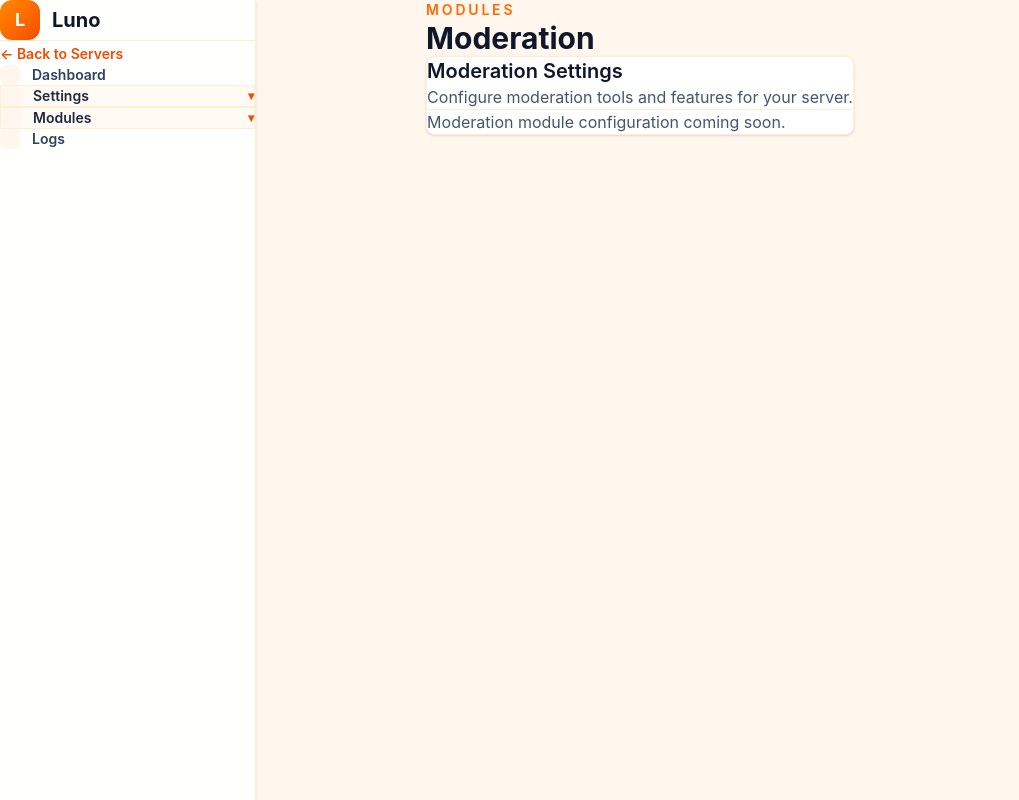
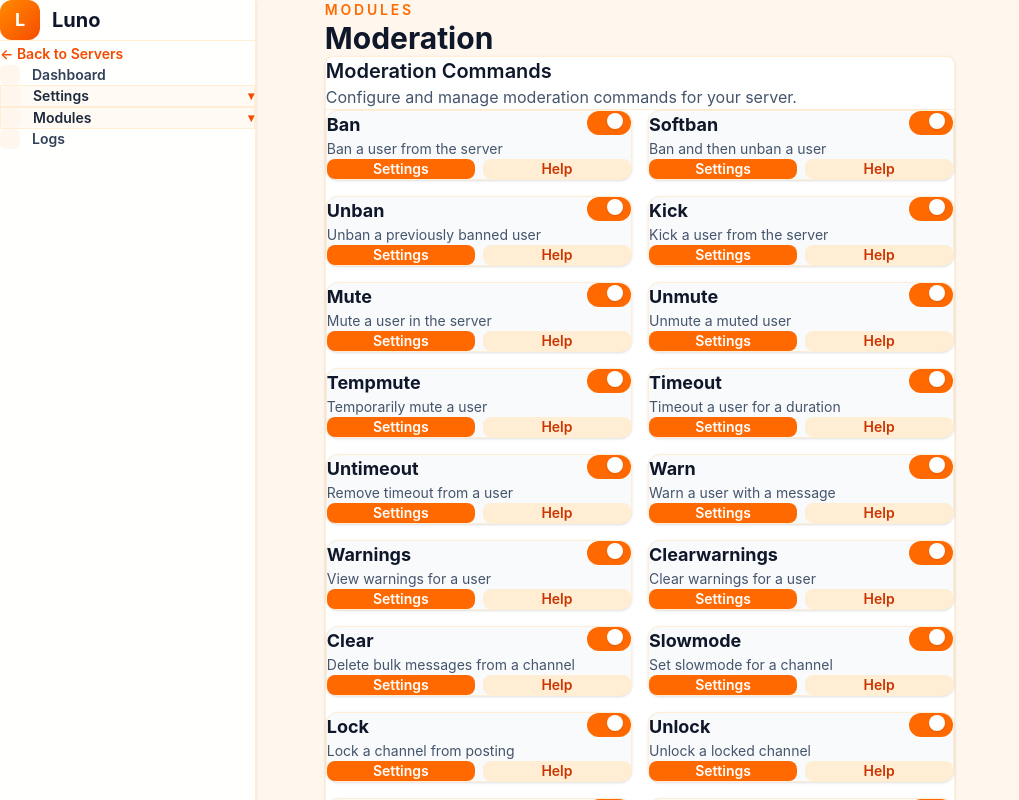
Before and after one commit to AvgeekJack/luno-dashboard, a Next.js app: page /servers/1/modules/moderation in a window 1280 px wide. Shown: the top 800 px of the page, without its empty margins (0-1019 px from the left). Built offline with nearby package versions, Linux system fonts and the light colour scheme; no server answers; sample sign-in values are in the browser's storage.

Commit message:
Add moderation command containers with toggles and settings buttons

```diff
--- a/app/servers/[guildId]/modules/moderation/page.tsx
+++ b/app/servers/[guildId]/modules/moderation/page.tsx
@@ -5,19 +5,85 @@ import { useRouter, useParams } from 'next/navigation';
 import Link from 'next/link';
 import { useEffect, useState } from 'react';
 
+const MODERATION_COMMANDS = [
+  { name: 'ban', description: 'Ban a user from the server' },
+  { name: 'softban', description: 'Ban and then unban a user' },
+  { name: 'unban', description: 'Unban a previously banned user' },
+  { name: 'kick', description: 'Kick a user from the server' },
+  { name: 'mute', description: 'Mute a user in the server' },
+  { name: 'unmute', description: 'Unmute a muted user' },
+  { name: 'tempmute', description: 'Temporarily mute a user' },
+  { name: 'timeout', description: 'Timeout a user for a duration' },
+  { name: 'untimeout', description: 'Remove timeout from a user' },
+  { name: 'warn', description: 'Warn a user with a message' },
+  { name: 'warnings', description: 'View warnings for a user' },
+  { name: 'clearwarnings', description: 'Clear warnings for a user' },
+  { name: 'clear', description: 'Delete bulk messages from a channel' },
+  { name: 'slowmode', description: 'Set slowmode for a channel' },
+  { name: 'lock', description: 'Lock a channel from posting' },
+  { name: 'unlock', description: 'Unlock a locked channel' },
+  { name: 'automod enable', description: 'Enable automod features' },
+  { name: 'automod disable', description: 'Disable automod features' },
+  { name: 'antilink', description: 'Block invite links' },
+  { name: 'antiinvite', description: 'Block server invites' },
+  { name: 'antispam', description: 'Filter spam messages' },
+  { name: 'antimention', description: 'Filter mass mentions' },
+  { name: 'antizalgo', description: 'Filter zalgo text' },
+  { name: 'antiswear', description: 'Filter swear words' },
+  { name: 'antiflood', description: 'Prevent message flooding' },
+  { name: 'capsfilter', description: 'Filter excessive caps' },
+  { name: 'duplicatefilter', description: 'Filter duplicate messages' },
+  { name: 'regexfilter', description: 'Filter by regex patterns' },
+  { name: 'automod logs', description: 'View automod logs' },
+  { name: 'antiraid enable', description: 'Enable raid protection' },
+  { name: 'antiraid disable', description: 'Disable raid protection' },
+  { name: 'antiraid level', description: 'Set raid protection level' },
+  { name: 'joinrate', description: 'Set join rate limits' },
+  { name: 'verification enable', description: 'Enable membership verification' },
+  { name: 'verification disable', description: 'Disable membership verification' },
+  { name: 'lockdown', description: 'Lockdown the server' },
+  { name: 'unlockdown', description: 'End server lockdown' },
+  { name: 'modlog enable', description: 'Enable moderation logs' },
+  { name: 'modlog disable', description: 'Disable moderation logs' },
+  { name: 'message log', description: 'Log message activity' },
+  { name: 'edit log', description: 'Log message edits' },
+  { name: 'delete log', description: 'Log message deletions' },
+  { name: 'join log', description: 'Log user joins' },
+  { name: 'leave log', description: 'Log user leaves' },
+  { name: 'voice log', description: 'Log voice channel activity' },
+  { name: 'role log', description: 'Log role changes' },
+  { name: 'nickname log', description: 'Log nickname changes' },
+];
+
 export default function ModerationPage() {
   const { data: session, status } = useSession();
   const router = useRouter();
   const { guildId } = useParams();
   const [settingsOpen, setSettingsOpen] = useState(false);
   const [modulesOpen, setModulesOpen] = useState(false);
+  const [commandStates, setCommandStates] = useState<Record<string, boolean>>({});
 
   useEffect(() => {
     if (status === 'loading') return;
     if (!session) {
       router.push('/');
+      return;
     }
+
+    // Initialize all command states as enabled
+    const initialStates: Record<string, boolean> = {};
+    MODERATION_COMMANDS.forEach(cmd => {
+      initialStates[cmd.name] = true;
+    });
+    setCommandStates(initialStates);
   }, [session, status, router]);
+
+  const handleToggleCommand = (commandName: string) => {
+    setCommandStates(prev => ({
+      ...prev,
+      [commandName]: !prev[commandName]
+    }));
+  };
 
   if (status === 'loading') {
     return <div className="flex min-h-screen items-center justify-center text-[#0f172a]">Loading...</div>;
@@ -138,12 +204,44 @@ export default function ModerationPage() {
 
           <div className="bg-white border border-orange-100 rounded-lg shadow-sm p-6 space-y-6">
             <div className="space-y-1">
-              <h2 className="text-xl font-semibold text-[#0f172a]">Moderation Settings</h2>
-              <p className="text-slate-600">Configure moderation tools and features for your server.</p>
+              <h2 className="text-xl font-semibold text-[#0f172a]">Moderation Commands</h2>
+              <p className="text-slate-600">Configure and manage moderation commands for your server.</p>
             </div>
 
-            <div className="space-y-4 border-t border-orange-100 pt-6 px-6">
-              <p className="text-slate-600">Moderation module configuration coming soon.</p>
+            <div className="space-y-6 border-t border-orange-100 pt-6">
+              <div className="grid grid-cols-1 md:grid-cols-2 gap-4">
+                {MODERATION_COMMANDS.map((command) => (
+                  <div key={command.name} className="rounded-xl border border-orange-100 bg-slate-50 p-5 shadow-sm space-y-4">
+                    <div className="flex items-start justify-between gap-3">
+                      <div className="flex-1">
+                        <h3 className="text-lg font-bold text-[#0f172a] capitalize">{command.name}</h3>
+                        <p className="text-sm text-slate-600">{command.description}</p>
+                      </div>
+                      <button
+                        onClick={() => handleToggleCommand(command.name)}
+                        className={`relative inline-flex h-6 w-11 rounded-full transition-colors flex-shrink-0 ${
+                          commandStates[command.name] ? 'bg-orange-500' : 'bg-slate-400'
+                        }`}
+                      >
+                        <span
+                          className={`inline-block h-4 w-4 transform rounded-full bg-white shadow transition-transform ${
+                            commandStates[command.name] ? 'translate-x-5' : 'translate-x-1'
+                          }`}
+                          style={{ marginTop: '2px' }}
+                        />
+                      </button>
+                    </div>
+                    <div className="flex gap-2">
+                      <button className="flex-1 rounded-lg bg-orange-500 text-white px-3 py-2 text-sm font-semibold hover:bg-orange-600 transition-colors">
+                        Settings
+                      </button>
+                      <button className="flex-1 rounded-lg bg-orange-100 text-orange-700 px-3 py-2 text-sm font-semibold hover:bg-orange-200 transition-colors">
+                        Help
+                      </button>
+                    </div>
+                  </div>
+                ))}
+              </div>
             </div>
           </div>
         </div>
```
